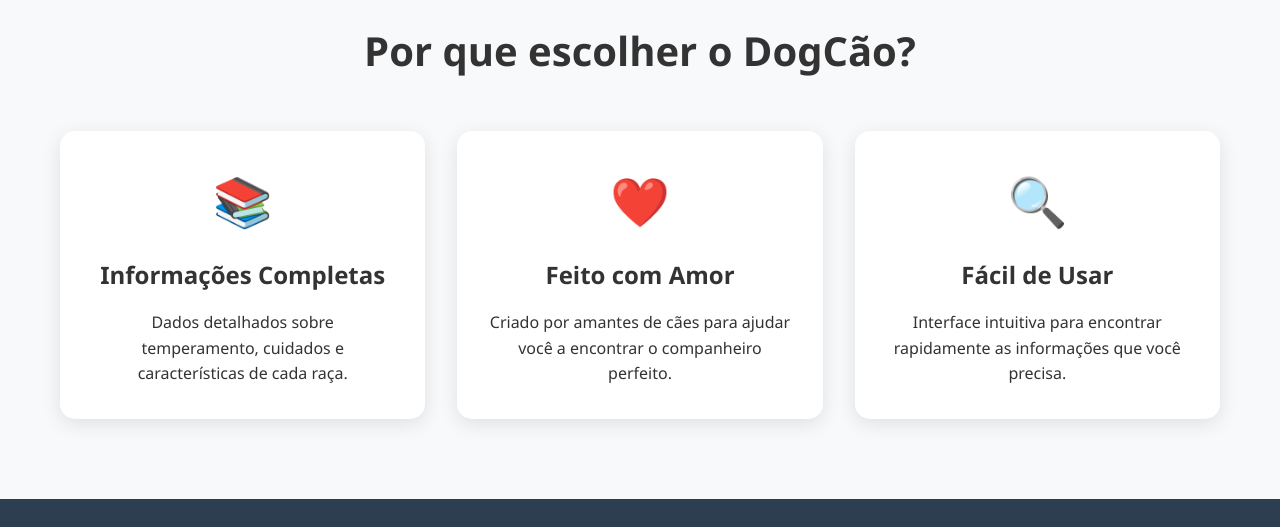
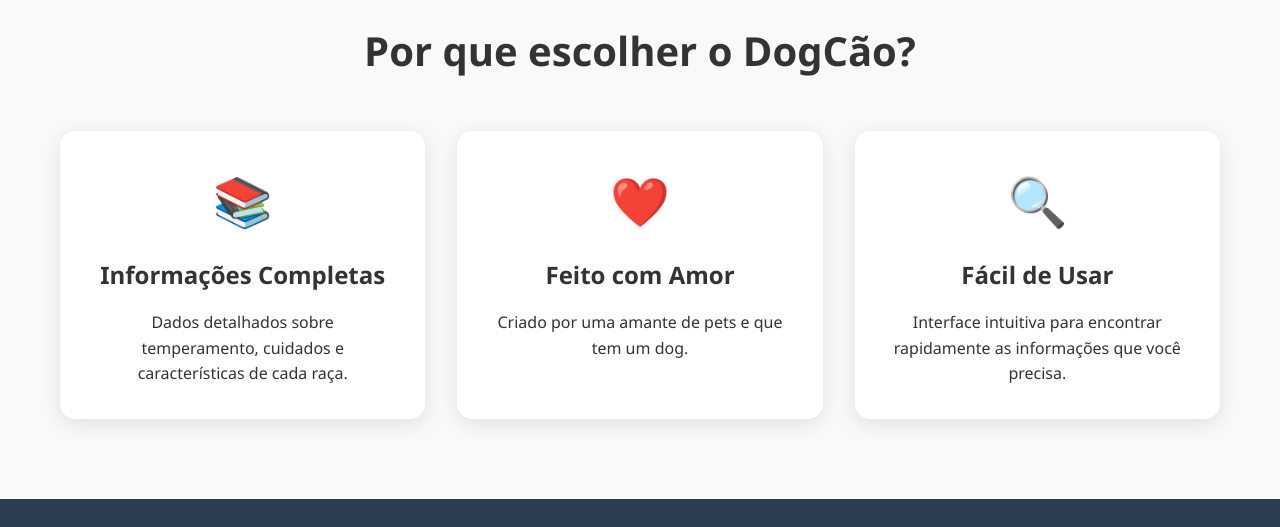
Before and after one commit to UserBrazilianSoftware/mapa-dogcao, a plain HTML site: page index.html in a window 1280 px wide. Shown: the part 1861-2388 px from the top of the page. Drawn offline with Linux system fonts and the light colour scheme.

Commit message:
Update index.html

```diff
--- a/index.html
+++ b/index.html
@@ -87,7 +87,7 @@
                     <div class="info-item">
                         <div class="info-icon">❤️</div>
                         <h3>Feito com Amor</h3>
-                        <p>Criado por amantes de cães para ajudar você a encontrar o companheiro perfeito.</p>
+                        <p>Criado por uma amante de pets e que tem um dog.</p>
                     </div>
                     <div class="info-item">
                         <div class="info-icon">🔍</div>
```
